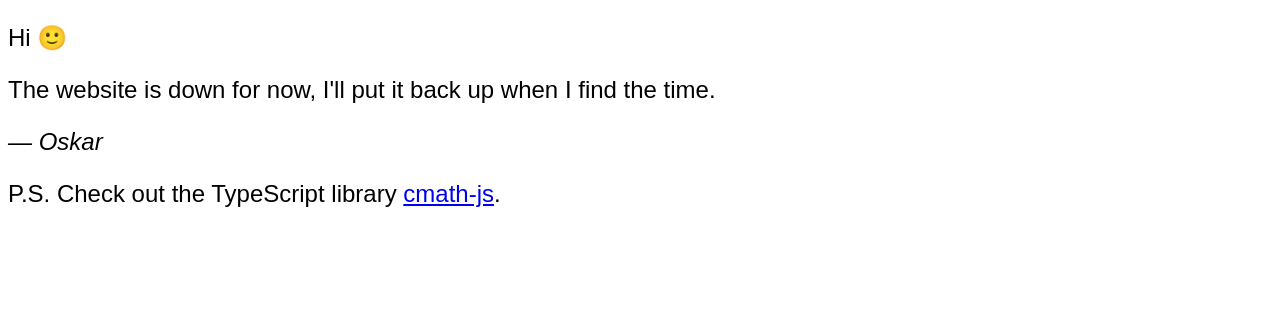
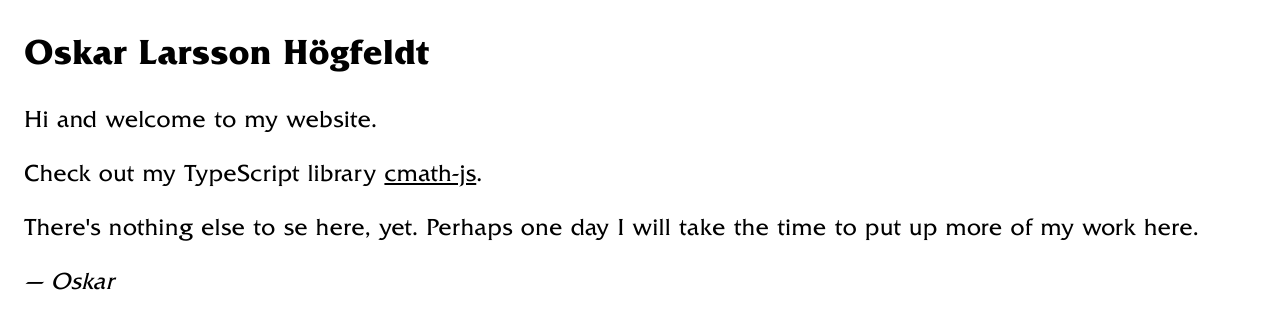
Before and after one commit to oskarlh/oskarlh.github.io, a plain HTML site: page index.html in a window 1280 px wide. Drawn offline with Linux system fonts and the light colour scheme.

Commit message:
Update style and index.html content

```diff
--- a/index.html
+++ b/index.html
@@ -6,27 +6,51 @@
 		<link rel="icon" sizes="any" type="image/svg" href="/favicon.svg" />
 		<link rel="canonical" href="https://oskar.pm/" />
 		<meta name="viewport" content="width=device-width, initial-scale=1" />
-		<meta name="description" content="Oskar Larsson Högfeldt's personal website" />
+		<meta
+			name="description"
+			content="Oskar Larsson Högfeldt's personal website"
+		/>
 		<style>
+			@font-face {
+				font-family: "QT Friz Quad";
+				src: url("assets/QTFrizQuad.woff2") format("woff2"), local("QT Friz Quad"), local("Friz Quad"), local("Friz Quadrata");
+				font-weight: normal;
+				font-display: swap;
+			}
+			@font-face {
+				font-family: "QT Friz Quad";
+				src: url("assets/QTFrizQuad-Bold.woff2") format("woff2"), local("QT Friz Quad"), local("Friz Quad"), local("Friz Quadrata");
+				font-weight: bold;
+				font-display: swap;
+			}
+
 			@media (prefers-color-scheme: dark) {
 				html {
 					background: black;
-					color: #FFCFBB;
+					color: #5f5;
 				}
 			}
+			html {
+				padding-inline: 1em;
+			}
 			body {
-				font-family: "Arial", "Helvetica", sans-serif;
+				font-family: "QT Friz Quad", "Arial", "Helvetica", sans-serif;
 				font-size: 1.5rem;
+			}
+			:link, :visited {
+				color: inherit;
 			}
 		</style>
 	</head>
 	<body>
 		<article>
-			<h1 hidden>Oskar Larsson Högfeldt</h1>
-			<p>Hi 🙂</p>
-			<p>The website is down for now, I'll put it back up when I find the time.</p>
+			<h1>Oskar Larsson Högfeldt</h1>
+			<p>Hi and welcome to my website.</p>
+			<p>
+				Check out my TypeScript library <a href="https://www.npmjs.com/package/cmath-js">cmath-js</a>.
+			</p>
+				There's nothing else to se here, yet. Perhaps one day I will take the time to put up more of my work here.
 			<p><em>— Oskar</em></p>
-			<p>P.S. Check out the TypeScript library <a href="https://www.npmjs.com/package/cmath-js">cmath-js</a>.</p>
 		</article>
 	</body>
 </html>
```
Also changed, not shown: assets/QTFrizQuad-Bold.woff2 (added), assets/QTFrizQuad.woff2 (added), 2 other files.
